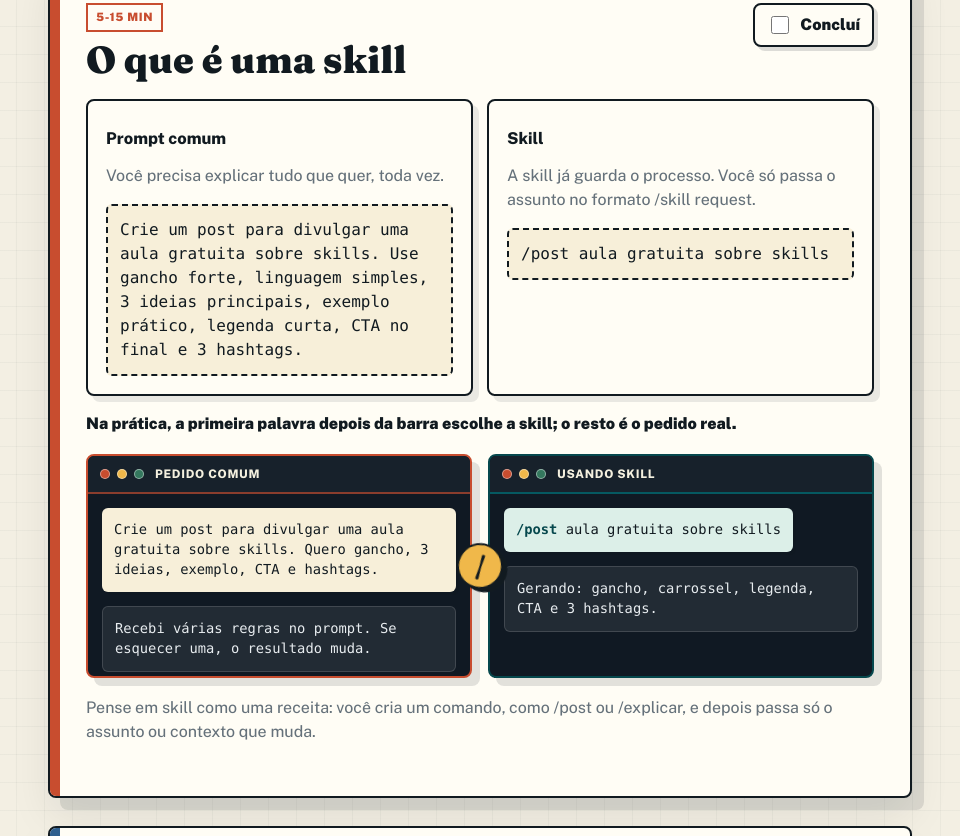
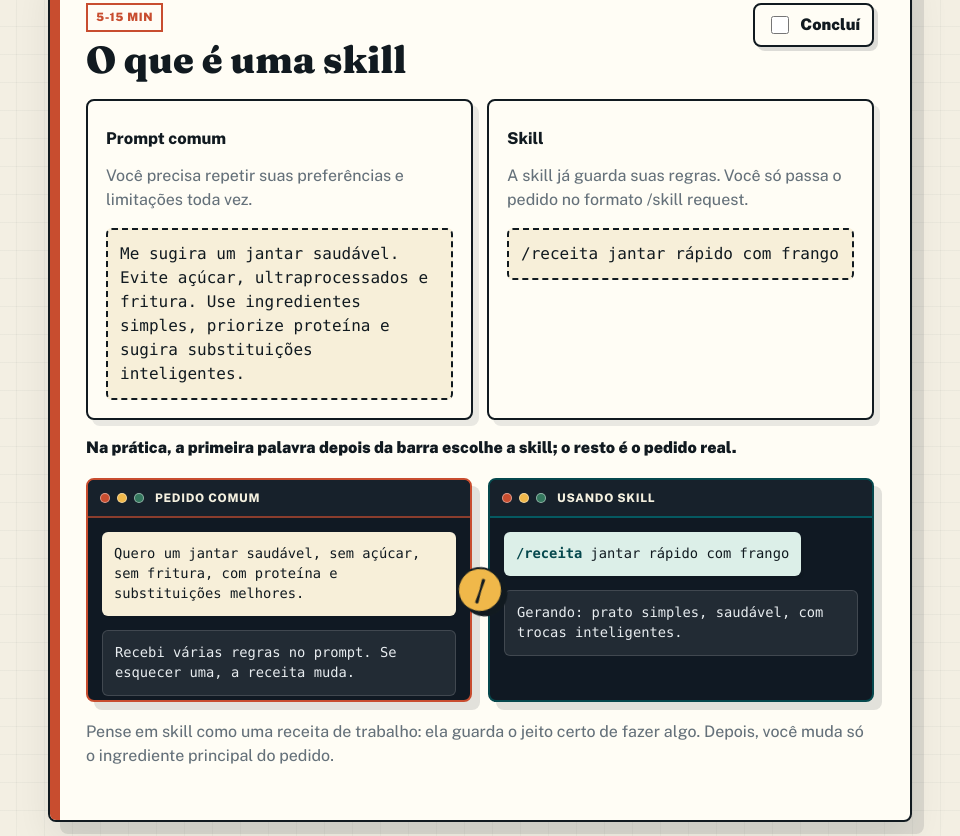
Before and after one commit to felinto-dev/felinto-classes, a plain HTML site: page index.html in a window 1280 px wide. Shown: the part 1346-2182 px from the top of the page, without its empty margins (320-1280 px from the left). Drawn offline with nearby package versions, Linux system fonts and the light colour scheme.

Commit message:
Update skill usage examples for clarity and specificity

```diff
--- a/index.html
+++ b/index.html
@@ -129,30 +129,30 @@
             <div class="compare">
               <article>
                 <h3>Prompt comum</h3>
-                <p>Você precisa explicar tudo que quer, toda vez.</p>
-                <code>Crie um post para divulgar uma aula gratuita sobre skills. Use gancho forte, linguagem simples, 3 ideias principais, exemplo prático, legenda curta, CTA no final e 3 hashtags.</code>
+                <p>Você precisa repetir suas preferências e limitações toda vez.</p>
+                <code>Me sugira um jantar saudável. Evite açúcar, ultraprocessados e fritura. Use ingredientes simples, priorize proteína e sugira substituições inteligentes.</code>
               </article>
               <article>
                 <h3>Skill</h3>
-                <p>A skill já guarda o processo. Você só passa o assunto no formato /skill request.</p>
-                <code>/post aula gratuita sobre skills</code>
+                <p>A skill já guarda suas regras. Você só passa o pedido no formato /skill request.</p>
+                <code>/receita jantar rápido com frango</code>
               </article>
             </div>
             <p class="demo-note">Na prática, a primeira palavra depois da barra escolhe a skill; o resto é o pedido real.</p>
             <div class="skill-demo" aria-label="Comparação animada entre pedido comum e pedido com skill">
               <article class="demo-window demo-basic">
                 <div class="demo-bar"><span aria-hidden="true"></span><span aria-hidden="true"></span><span aria-hidden="true"></span><strong>pedido comum</strong></div>
-                <div class="demo-line demo-user">Crie um post para divulgar uma aula gratuita sobre skills. Quero gancho, 3 ideias, exemplo, CTA e hashtags.</div>
-                <div class="demo-line demo-answer">Recebi várias regras no prompt. Se esquecer uma, o resultado muda.</div>
+                <div class="demo-line demo-user">Quero um jantar saudável, sem açúcar, sem fritura, com proteína e substituições melhores.</div>
+                <div class="demo-line demo-answer">Recebi várias regras no prompt. Se esquecer uma, a receita muda.</div>
               </article>
               <article class="demo-window demo-skill">
                 <div class="demo-bar"><span aria-hidden="true"></span><span aria-hidden="true"></span><span aria-hidden="true"></span><strong>usando skill</strong></div>
-                <div class="demo-line demo-user"><b>/post</b> aula gratuita sobre skills</div>
-                <div class="demo-line demo-answer">Gerando: gancho, carrossel, legenda, CTA e 3 hashtags.</div>
+                <div class="demo-line demo-user"><b>/receita</b> jantar rápido com frango</div>
+                <div class="demo-line demo-answer">Gerando: prato simples, saudável, com trocas inteligentes.</div>
               </article>
             </div>
             <p class="plain">
-              Pense em skill como uma receita: você cria um comando, como /post ou /explicar, e depois passa só o assunto ou contexto que muda.
+              Pense em skill como uma receita de trabalho: ela guarda o jeito certo de fazer algo. Depois, você muda só o ingrediente principal do pedido.
             </p>
           </section>
 
```
